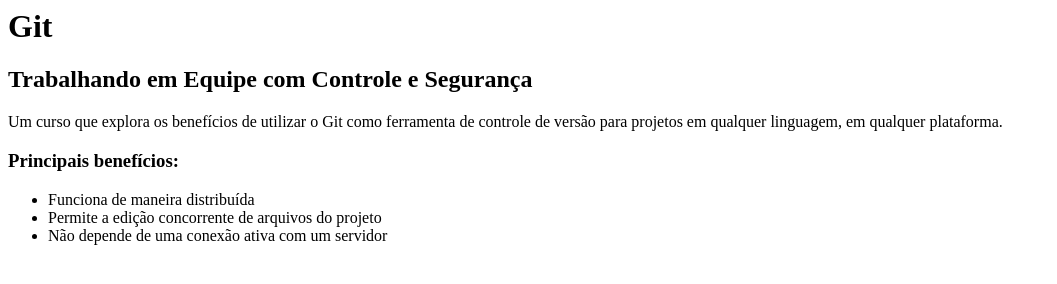
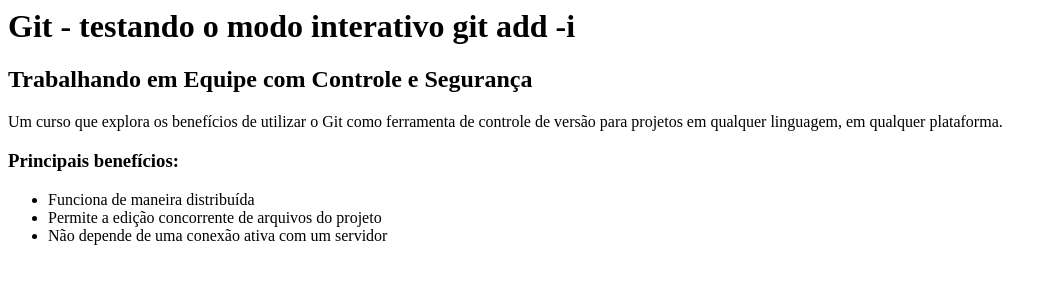
Before and after one commit to suemyhiga/meu-site, a plain HTML site: page index.html in a window 1280 px wide. Shown: the whole page, without its empty margins (0-1057 px from the left). Drawn offline with Linux system fonts and the light colour scheme.

Commit message:
Teste de interatividade

```diff
--- a/index.html
+++ b/index.html
@@ -2,7 +2,7 @@
     <head>
     </head>
     <body>
-        <h1>Git</h1>
+        <h1>Git - testando o modo interativo git add -i</h1>
         <h2>Trabalhando em Equipe com Controle e Segurança</h2>
 
         <p>Um curso que explora os benefícios de utilizar o Git como ferramenta de controle de versão para projetos em qualquer linguagem, em qualquer plataforma.</p>
```
